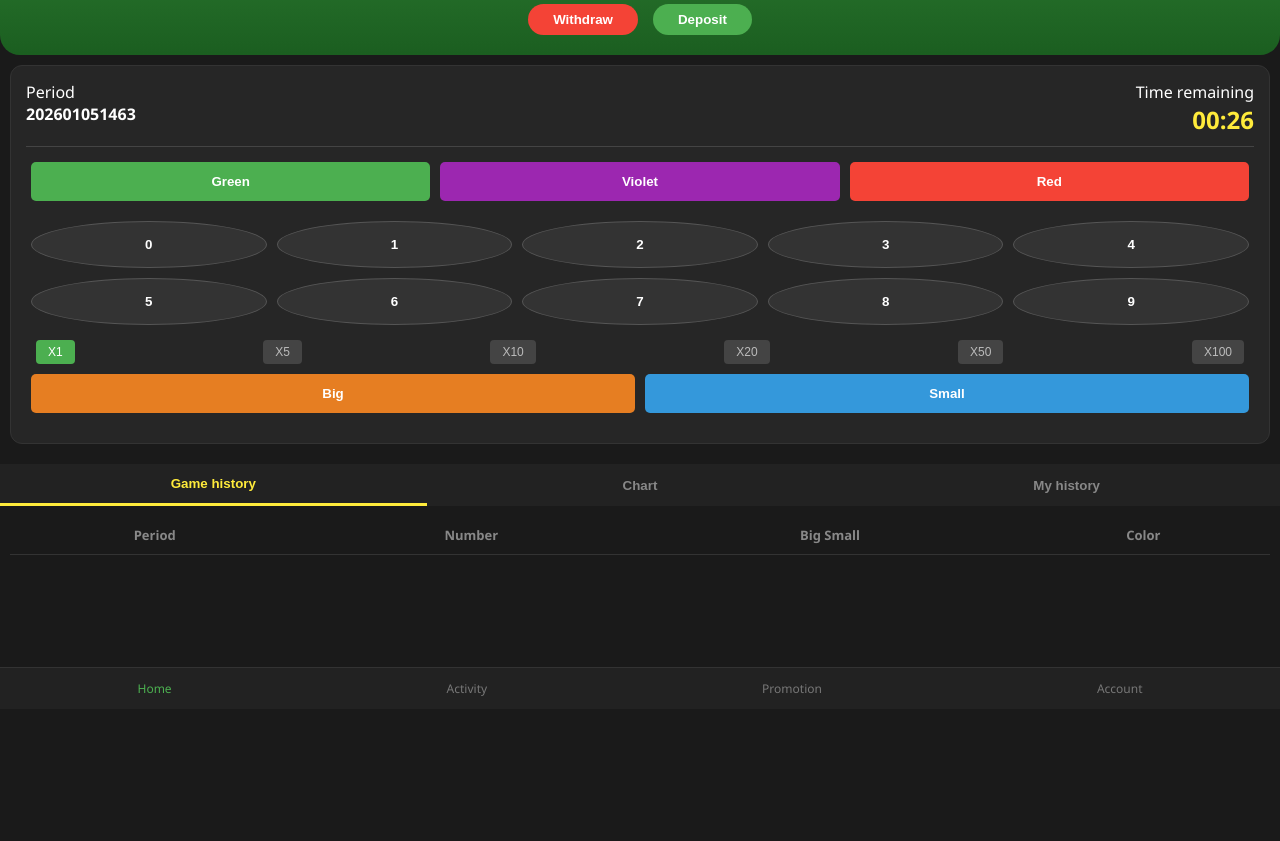
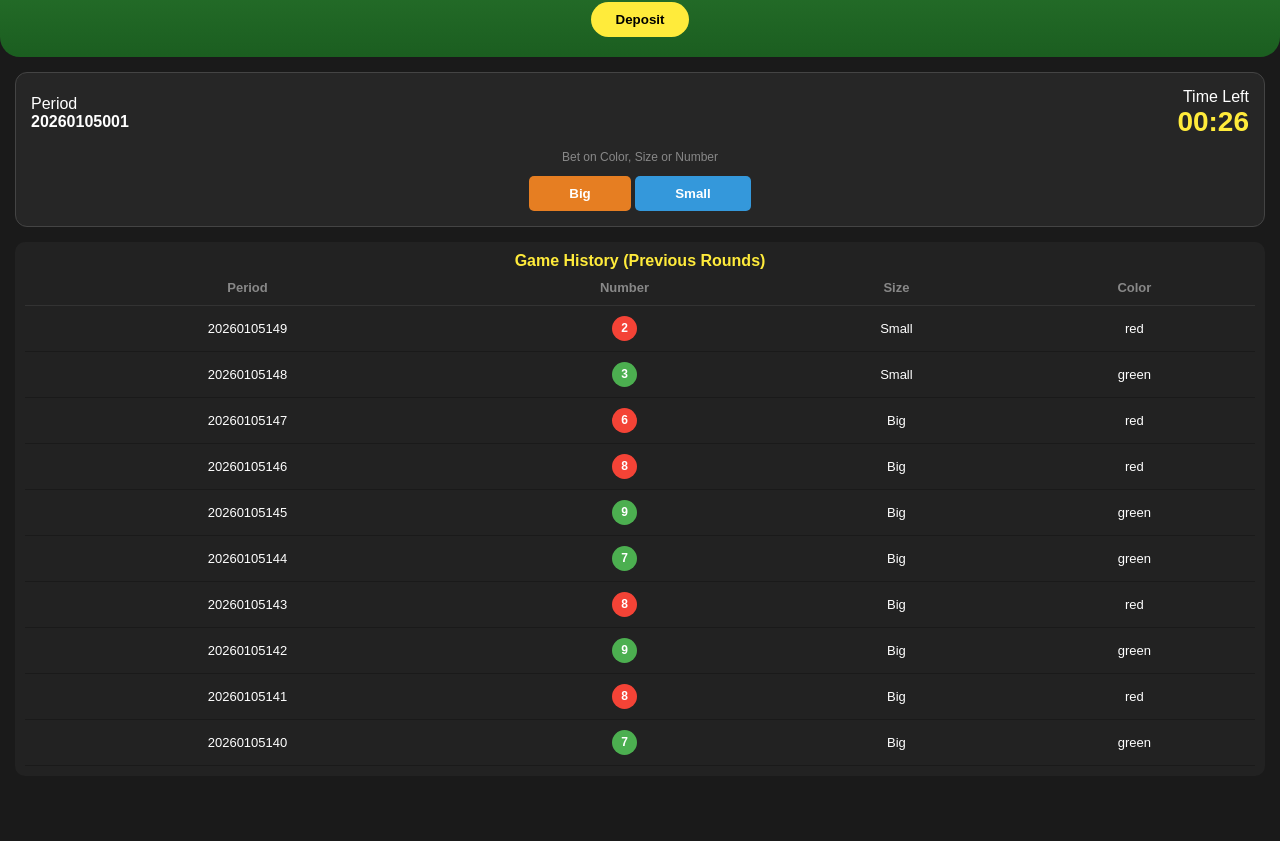
Before and after one commit to Safait2009/Wingo-demo-game-, a plain HTML site: page index.html in a window 1280 px wide. Shown: the part 91-932 px from the top of the page. Before the commit the page ends 800 px from the top, so only its background shows below. Drawn offline with Linux system fonts and the light colour scheme.

Commit message:
Update index.html

```diff
--- a/index.html
+++ b/index.html
@@ -3,200 +3,121 @@
 <head>
     <meta charset="UTF-8">
     <meta name="viewport" content="width=device-width, initial-scale=1.0">
-    <title>DK WIN - Professional Wingo</title>
+    <title>Wingo Live - Safait</title>
     <style>
-        :root { --primary-gold: #ffeb3b; --bg-dark: #1a1a1a; --card-bg: #262626; --green: #4caf50; --red: #f44336; --violet: #9c27b0; }
-        body { background-color: var(--bg-dark); color: white; font-family: 'Segoe UI', Arial, sans-serif; margin: 0; padding-bottom: 70px; }
+        :root { --gold: #ffeb3b; --green: #4caf50; --red: #f44336; }
+        body { background: #1a1a1a; color: white; font-family: Arial; text-align: center; margin: 0; padding-bottom: 50px; }
+        .header { background: linear-gradient(180deg, #2e7d32, #1b5e20); padding: 20px; border-radius: 0 0 20px 20px; }
+        .balance { font-size: 32px; font-weight: bold; margin: 10px 0; }
+        .game-card { background: #262626; margin: 15px; padding: 15px; border-radius: 12px; border: 1px solid #444; }
+        .timer-val { font-size: 28px; font-weight: bold; color: var(--gold); }
 
-        /* Header & Balance */
-        .top-header { background: linear-gradient(180deg, #2e7d32, #1b5e20); padding: 20px; text-align: center; border-radius: 0 0 20px 20px; }
-        .balance-label { font-size: 14px; opacity: 0.9; }
-        .balance-amt { font-size: 30px; font-weight: bold; margin: 5px 0; }
-        .btn-row { display: flex; justify-content: center; gap: 15px; margin-top: 10px; }
-        .btn-head { padding: 8px 25px; border-radius: 20px; border: none; font-weight: bold; cursor: pointer; }
+        .tab-section { background: #222; margin: 15px; padding: 10px; border-radius: 10px; }
+        table { width: 100%; border-collapse: collapse; font-size: 13px; }
+        th { color: #888; border-bottom: 1px solid #333; padding: 10px; }
+        td { padding: 10px; border-bottom: 1px solid #1a1a1a; }
 
-        /* Game Section */
-        .game-card { background: var(--card-bg); margin: 10px; padding: 15px; border-radius: 12px; border: 1px solid #333; }
-        .timer-info { display: flex; justify-content: space-between; border-bottom: 1px solid #444; padding-bottom: 10px; margin-bottom: 15px; }
-        .time-rem { font-size: 24px; font-weight: bold; color: var(--primary-gold); }
-
-        /* Betting Controls */
-        .color-row, .size-row { display: flex; justify-content: space-around; margin-bottom: 15px; }
-        .btn-opt { flex: 1; margin: 0 5px; padding: 12px; border: none; border-radius: 5px; color: white; font-weight: bold; cursor: pointer; }
-        .btn-green { background: var(--green); } .btn-violet { background: var(--violet); } .btn-red { background: var(--red); }
-        .btn-big { background: #e67e22; } .btn-small { background: #3498db; }
-
-        .num-grid { display: grid; grid-template-columns: repeat(5, 1fr); gap: 10px; padding: 5px; }
-        .n-btn { background: #333; border: 1px solid #555; color: white; padding: 15px; border-radius: 50%; font-weight: bold; cursor: pointer; }
-
-        /* Multiplier Bar */
-        .multiplier-bar { display: flex; justify-content: space-between; padding: 10px; overflow-x: auto; gap: 5px; }
-        .m-btn { background: #444; border: none; color: #bbb; padding: 5px 12px; border-radius: 4px; font-size: 12px; }
-        .m-active { background: var(--green); color: white; }
-
-        /* Tabs System */
-        .tab-bar { display: flex; background: #222; margin-top: 20px; }
-        .tab-btn { flex: 1; padding: 12px; color: #888; border: none; background: none; font-weight: bold; cursor: pointer; }
-        .tab-active { color: var(--primary-gold); border-bottom: 3px solid var(--primary-gold); }
-        .tab-content { display: none; padding: 10px; }
-        .show { display: block; }
-
-        /* Table Style */
-        table { width: 100%; font-size: 13px; text-align: center; border-collapse: collapse; }
-        th { color: #888; padding: 10px; border-bottom: 1px solid #333; }
-        td { padding: 12px; border-bottom: 1px solid #222; }
-        .status-win { color: var(--green); font-weight: bold; }
-        .status-loss { color: var(--red); font-weight: bold; }
-
-        /* Footer */
-        .footer { position: fixed; bottom: 0; width: 100%; background: #222; display: flex; justify-content: space-around; padding: 12px 0; border-top: 1px solid #333; }
-        .f-item { font-size: 12px; color: #777; }
+        .result-circle { width: 25px; height: 25px; line-height: 25px; border-radius: 50%; display: inline-block; font-weight: bold; font-size: 12px; color: white; }
+        .bg-green { background: var(--green); }
+        .bg-red { background: var(--red); }
+        .bg-violet { background: #9c27b0; }
     </style>
 </head>
-<body>
+<body onload="initGame()">
 
-    <div class="top-header">
-        <div class="balance-label">Wallet balance</div>
-        <div class="balance-amt">৳ <span id="balance">1000.00</span></div>
-        <div class="btn-row">
-            <button class="btn-head" style="background:var(--red); color:white;">Withdraw</button>
-            <button class="btn-head" style="background:var(--green); color:white;" onclick="deposit()">Deposit</button>
-        </div>
+    <div class="header">
+        <div style="font-size: 14px; opacity: 0.8;">Wallet Balance</div>
+        <div class="balance">৳ <span id="balance">1000.00</span></div>
+        <button onclick="deposit()" style="background: var(--gold); border: none; padding: 10px 25px; border-radius: 20px; font-weight: bold; cursor: pointer;">Deposit</button>
     </div>
 
     <div class="game-card">
-        <div class="timer-info">
-            <div style="text-align:left;">Period<br><b id="period-id">202601051463</b></div>
-            <div style="text-align:right;">Time remaining<br><span id="timer" class="time-rem">00:30</span></div>
+        <div style="display: flex; justify-content: space-between; align-items: center;">
+            <div style="text-align:left;">Period<br><b id="period">20260105001</b></div>
+            <div style="text-align:right;">Time Left<br><span id="timer" class="timer-val">00:30</span></div>
         </div>
 
-        <div class="color-row">
-            <button class="btn-opt btn-green" onclick="bet('Green')">Green</button>
-            <button class="btn-opt btn-violet" onclick="bet('Violet')">Violet</button>
-            <button class="btn-opt btn-red" onclick="bet('Red')">Red</button>
-        </div>
-
-        <div class="num-grid" id="numGrid"></div>
-
-        <div class="multiplier-bar">
-            <button class="m-btn m-active">X1</button><button class="m-btn">X5</button>
-            <button class="m-btn">X10</button><button class="m-btn">X20</button>
-            <button class="m-btn">X50</button><button class="m-btn">X100</button>
-        </div>
-
-        <div class="size-row">
-            <button class="btn-opt btn-big" onclick="bet('Big')">Big</button>
-            <button class="btn-opt btn-small" onclick="bet('Small')">Small</button>
-        </div>
+        <p style="color: #888; font-size: 12px;">Bet on Color, Size or Number</p>
+        <button onclick="placeBet('Big')" style="padding:10px 40px; background:#e67e22; border:none; color:white; border-radius:5px; font-weight:bold; cursor:pointer;">Big</button>
+        <button onclick="placeBet('Small')" style="padding:10px 40px; background:#3498db; border:none; color:white; border-radius:5px; font-weight:bold; cursor:pointer;">Small</button>
     </div>
 
-    <div class="tab-bar">
-        <button class="tab-btn tab-active" onclick="switchTab('game-hist', this)">Game history</button>
-        <button class="tab-btn" onclick="switchTab('chart-hist', this)">Chart</button>
-        <button class="tab-btn" onclick="switchTab('my-hist', this)">My history</button>
-    </div>
-
-    <div id="game-hist" class="tab-content show">
+    <div class="tab-section">
+        <h3 style="margin: 0; color: var(--gold); font-size: 16px;">Game History (Previous Rounds)</h3>
         <table>
-            <thead><tr><th>Period</th><th>Number</th><th>Big Small</th><th>Color</th></tr></thead>
-            <tbody id="marketBody"></tbody>
+            <thead>
+                <tr>
+                    <th>Period</th>
+                    <th>Number</th>
+                    <th>Size</th>
+                    <th>Color</th>
+                </tr>
+            </thead>
+            <tbody id="marketHistory">
+                </tbody>
         </table>
-    </div>
-
-    <div id="my-hist" class="tab-content">
-        <table>
-            <thead><tr><th>Period</th><th>Amount</th><th>Status</th></tr></thead>
-            <tbody id="userBody"></tbody>
-        </table>
-    </div>
-
-    <div class="footer">
-        <div class="f-item" style="color:var(--green)">Home</div>
-        <div class="f-item">Activity</div>
-        <div class="f-item">Promotion</div>
-        <div class="f-item">Account</div>
     </div>
 
     <script>
         let balance = 1000.00;
         let timeLeft = 30;
-        let period = 202601051463;
-        let userBets = [];
+        let currentPeriod = 20260105150; // একটা বড় নম্বর থেকে শুরু
         let gameResults = [];
 
-        // Num Grid
-        const grid = document.getElementById('numGrid');
-        for(let i=0; i<=9; i++) grid.innerHTML += `<button class="n-btn" onclick="bet(${i})">${i}</button>`;
-
-        function switchTab(id, btn) {
-            document.querySelectorAll('.tab-content').forEach(c => c.classList.remove('show'));
-            document.querySelectorAll('.tab-btn').forEach(b => b.classList.remove('tab-active'));
-            document.getElementById(id).classList.add('show');
-            btn.classList.add('tab-active');
+        function initGame() {
+            // ১. গেমে ঢোকা মাত্রই ১০টি ডেমো রেজাল্ট তৈরি করবে
+            for(let i=10; i>0; i--) {
+                generateFakeResult(currentPeriod - i);
+            }
+            renderMarket();
+            startTimer();
         }
 
-        function bet(type) {
-            if(timeLeft <= 5) return alert("Betting closed!");
-            let amt = prompt(`Bet on ${type}. Enter Amount:`, "10");
-            if(amt && amt <= balance) {
-                balance -= parseFloat(amt);
-                userBets.push({ p: period, t: type, a: amt, s: 'Pending' });
-                updateUI();
-                alert("Bet Successful!");
-            }
+        function generateFakeResult(pId) {
+            let num = Math.floor(Math.random() * 10);
+            let size = num >= 5 ? "Big" : "Small";
+            let colorClass = (num % 2 === 0) ? "bg-red" : "bg-green";
+            if(num === 0 || num === 5) colorClass = "bg-violet";
+
+            gameResults.unshift({ p: pId, n: num, s: size, c: colorClass });
+        }
+
+        function renderMarket() {
+            let html = "";
+            gameResults.slice(0, 10).forEach(res => {
+                html += `<tr>
+                    <td>${res.p}</td>
+                    <td><span class="result-circle ${res.c}">${res.n}</span></td>
+                    <td>${res.s}</td>
+                    <td>${res.c.replace('bg-', '')}</td>
+                </tr>`;
+            });
+            document.getElementById('marketHistory').innerHTML = html;
+        }
+
+        function startTimer() {
+            setInterval(() => {
+                if (timeLeft <= 0) {
+                    // নতুন রেজাল্ট যোগ করা
+                    generateFakeResult(currentPeriod);
+                    currentPeriod++;
+                    document.getElementById('period').innerText = currentPeriod;
+                    timeLeft = 30;
+                    renderMarket();
+                }
+                let s = timeLeft < 10 ? "0" + timeLeft : timeLeft;
+                document.getElementById('timer').innerText = "00:" + s;
+                timeLeft--;
+            }, 1000);
         }
 
         function deposit() {
-            let a = prompt("Deposit amount:", "500");
-            if(a) { balance += parseFloat(a); updateUI(); }
+            let amt = prompt("Amount:", "1000");
+            if(amt) { balance += parseFloat(amt); document.getElementById('balance').innerText = balance.toFixed(2); }
         }
 
-        function updateUI() { document.getElementById('balance').innerText = balance.toFixed(2); }
-
-        setInterval(() => {
-            if(timeLeft <= 0) {
-                let winNum = Math.floor(Math.random() * 10);
-                let size = winNum >= 5 ? "Big" : "Small";
-                let color = (winNum % 2 === 0) ? "Red" : "Green";
-                if(winNum === 0 || winNum === 5) color = "Violet";
-
-                gameResults.unshift({ p: period, n: winNum, s: size, c: color });
-                processBets(winNum, size, color);
-
-                period++;
-                document.getElementById('period-id').innerText = period;
-                timeLeft = 30;
-                renderTables();
-            }
-            let s = timeLeft < 10 ? "0"+timeLeft : timeLeft;
-            document.getElementById('timer').innerText = "00:" + s;
-            timeLeft--;
-        }, 1000);
-
-        function processBets(n, s, c) {
-            userBets.forEach(b => {
-                if(b.p === period && b.s === 'Pending') {
-                    let win = (b.t === n || b.t === s || b.t === c);
-                    if(win) { b.s = 'Succeed'; balance += (b.a * 1.9); }
-                    else { b.s = 'Failed'; }
-                }
-            });
-            updateUI();
-        }
-
-        function renderTables() {
-            let gHtml = "";
-            gameResults.slice(0, 10).forEach(r => {
-                gHtml += `<tr><td>${r.p}</td><td style="color:var(--primary-gold)">${r.n}</td><td>${r.s}</td><td>${r.c}</td></tr>`;
-            });
-            document.getElementById('marketBody').innerHTML = gHtml;
-
-            let uHtml = "";
-            userBets.slice().reverse().forEach(b => {
-                let cls = b.s === 'Succeed' ? 'status-win' : 'status-loss';
-                uHtml += `<tr><td>${b.p}</td><td>৳${b.a}</td><td class="${cls}">${b.s}</td></tr>`;
-            });
-            document.getElementById('userBody').innerHTML = uHtml;
+        function placeBet(type) {
+            alert(type + " বেট সিস্টেম কাজ করছে! ব্যালেন্স থেকে টাকা কাটবে।");
         }
     </script>
 </body>
```
